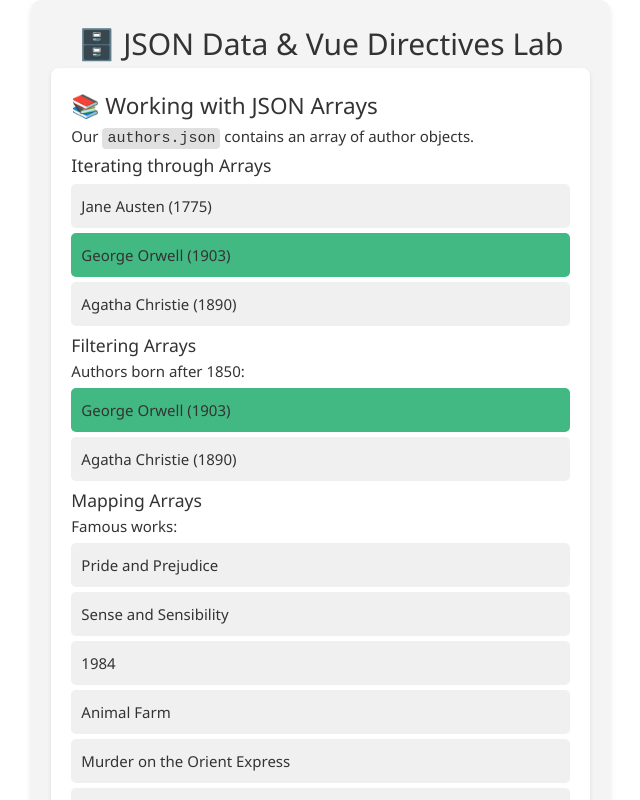
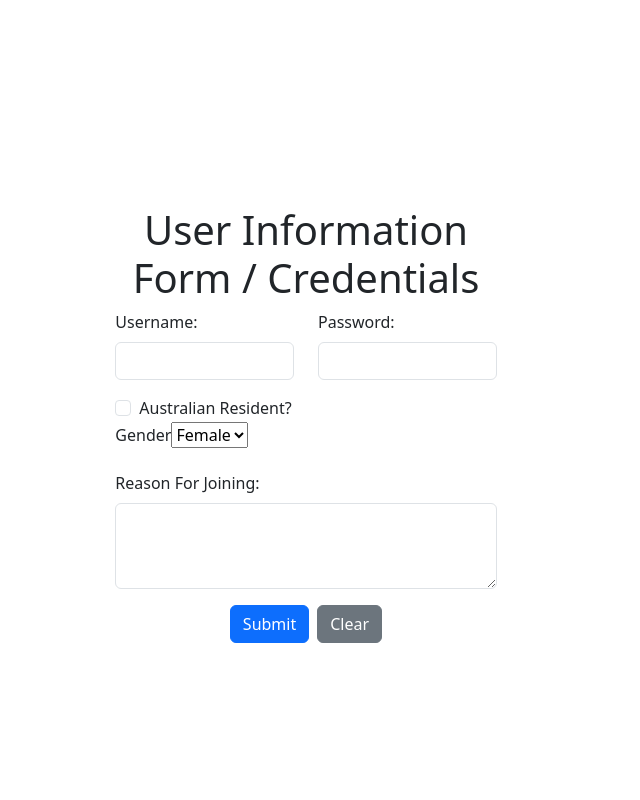
Before and after one commit to JJyu-Lai/fit5032-JunyuLai-week2, a Vue app: page / in a window 1280 px wide. Shown: the top 800 px of the page, without its empty margins (30-670 px from the left). Built offline with nearby package versions, Linux system fonts and the light colour scheme.

Commit message:
week3update

```diff
--- a/package.json
+++ b/package.json
@@ -11,6 +11,7 @@
     "format": "prettier --write src/"
   },
   "dependencies": {
+    "bootstrap": "^5.3.3",
     "vue": "^3.4.29"
   },
   "devDependencies": {
--- a/src/App.vue
+++ b/src/App.vue
@@ -1,7 +1,9 @@
 <script setup>
-import JSON from './components/JSON.vue'
+// import JSON from './components/JSON.vue';
+import Form from './components/Form.vue';
 </script>
 
 <template>
-  <JSON />
+  <!-- <JSON /> -->
+  <Form />
 </template>
--- a/src/assets/base.css
+++ b/src/assets/base.css
@@ -36,7 +36,7 @@
   --section-gap: 160px;
 }
 
-@media (prefers-color-scheme: dark) {
+/* @media (prefers-color-scheme: dark) {
   :root {
     --color-background: var(--vt-c-black);
     --color-background-soft: var(--vt-c-black-soft);
@@ -48,7 +48,7 @@
     --color-heading: var(--vt-c-text-dark-1);
     --color-text: var(--vt-c-text-dark-2);
   }
-}
+} */
 
 *,
 *::before,
--- /dev/null
+++ b/src/components/Form.vue
@@ -0,0 +1,129 @@
+<template>
+  <div class="container mt-5">
+    <div class="row">
+      <div class="col-md-8 offset-md-2">
+        <h1 class="text-center">User Information Form / Credentials</h1>
+        <form @submit.prevent="submitForm">
+          <div class="row mb-3">
+            <div class="col-sm-6">
+              <label for="username" class="form-label">Username:</label>
+              <input type="text" class="form-control" id="username" v-model="formData.username" />
+            </div>
+
+            <div class="col-sm-6">
+              <label for="password" class="form-label">Password:</label>
+              <input
+                type="password"
+                class="form-control"
+                id="password"
+                v-model="formData.password"
+              />
+            </div>
+          </div>
+
+          <div class="row mb-3">
+            <div class="col-mb-6">
+              <div class="form-check">
+                <input
+                  type="checkbox"
+                  class="form-check-input"
+                  id="isAustralian"
+                  v-model="formData.isAustralian"
+                />
+                <label class="form-check-label" for="isAustralian">Australian Resident?</label
+                ><br />
+              </div>
+            </div>
+            <div class="col-mb-6">
+              <label for="gender" class="form-label">Gender</label>
+              <select id="gender">
+                <option value="female">Female</option>
+                <option value="male">Male</option>
+                <option value="other">Other</option>
+              </select>
+            </div>
+          </div>
+
+          <div class="mb-3">
+            <label for="reason" class="form-label">Reason For Joining:</label>
+            <textarea
+              class="form-control"
+              id="reason"
+              :rows="3"
+              v-model="formData.reason"
+            ></textarea>
+          </div>
+
+          <div class="text-center">
+            <button type="submit" class="btn btn-primary me-2">Submit</button>
+            <button type="button" class="btn btn-secondary" @click="clearForm">Clear</button>
+          </div>
+        </form>
+      </div>
+    </div>
+  </div>
+
+  <div class="row mt-5" v-if="submittedCards.length">
+    <div class="d-flex flex-wrap justify-content-start">
+      <div
+        v-for="(card, index) in submittedCards"
+        :key="index"
+        class="card m-2"
+        style="width: 18rem"
+      >
+        <div class="card-header">User Information</div>
+        <ul class="list-group list-group-flush">
+          <li class="list-group-item">Username: {{ card.username }}</li>
+          <li class="list-group-item">Password: {{ card.password }}</li>
+          <li class="list-group-item">
+            Australian Resident: {{ card.isAustralian ? 'Yes' : 'No' }}
+          </li>
+          <li class="list-group-item">Gender: {{ card.gender }}</li>
+          <li class="list-group-item">Reason: {{ card.reason }}</li>
+        </ul>
+      </div>
+    </div>
+  </div>
+</template>
+
+<script setup>
+// Our logic will go here
+import { ref } from 'vue'
+
+const formData = ref({
+  username: '',
+  password: '',
+  isAustralian: false,
+  reason: '',
+  gender: ''
+})
+
+const submittedCards = ref([])
+
+const submitForm = () => {
+  submittedCards.value.push({
+    ...formData.value
+  })
+}
+
+const clearForm = () => {
+  formData.value = {}
+}
+</script>
+
+<style scoped>
+.card {
+  border: 1px solid #ccc;
+  border-radius: 10px;
+  box-shadow: 0 2px 4px rgba(0, 0, 0, 0.1);
+}
+.card-header {
+  background-color: #275fda;
+  color: white;
+  padding: 10px;
+  border-radius: 10px 10px 0 0;
+}
+.list-group-item {
+  padding: 10px;
+}
+</style>
--- a/src/main.js
+++ b/src/main.js
@@ -2,5 +2,7 @@
 
 import { createApp } from 'vue'
 import App from './App.vue'
+// import './style.css'
+import 'bootstrap/dist/css/bootstrap.min.css'
 
 createApp(App).mount('#app')
--- /dev/null
+++ b/src/style.css
@@ -0,0 +1,26 @@
+/* Tag selectors */
+h1 {
+    text-align: center;
+    margin-top: 20px;
+    text-shadow: 4px 4px 8px rgba(0, 0, 0, 0.5);
+}
+
+/* Class selectors */
+.form {
+    text-align: center;
+    margin-top: 50px;
+}
+
+/* ID selectors */
+#username:focus,
+#password:focus,
+#isAustralian:focus,
+#reason:focus {
+    border-color: #FF6347; /* More obvious border color change (Tomato) */
+    background-color: #FFEBE8; /* Light background color change */
+}
+
+/* Attribute selectors */
+select[id="gender"] {
+    background-color: #d3d3d3; /* Default background color set to gray */
+}
```
Also changed, not shown: 1 other file (tests, documents, lock files or other folders).
